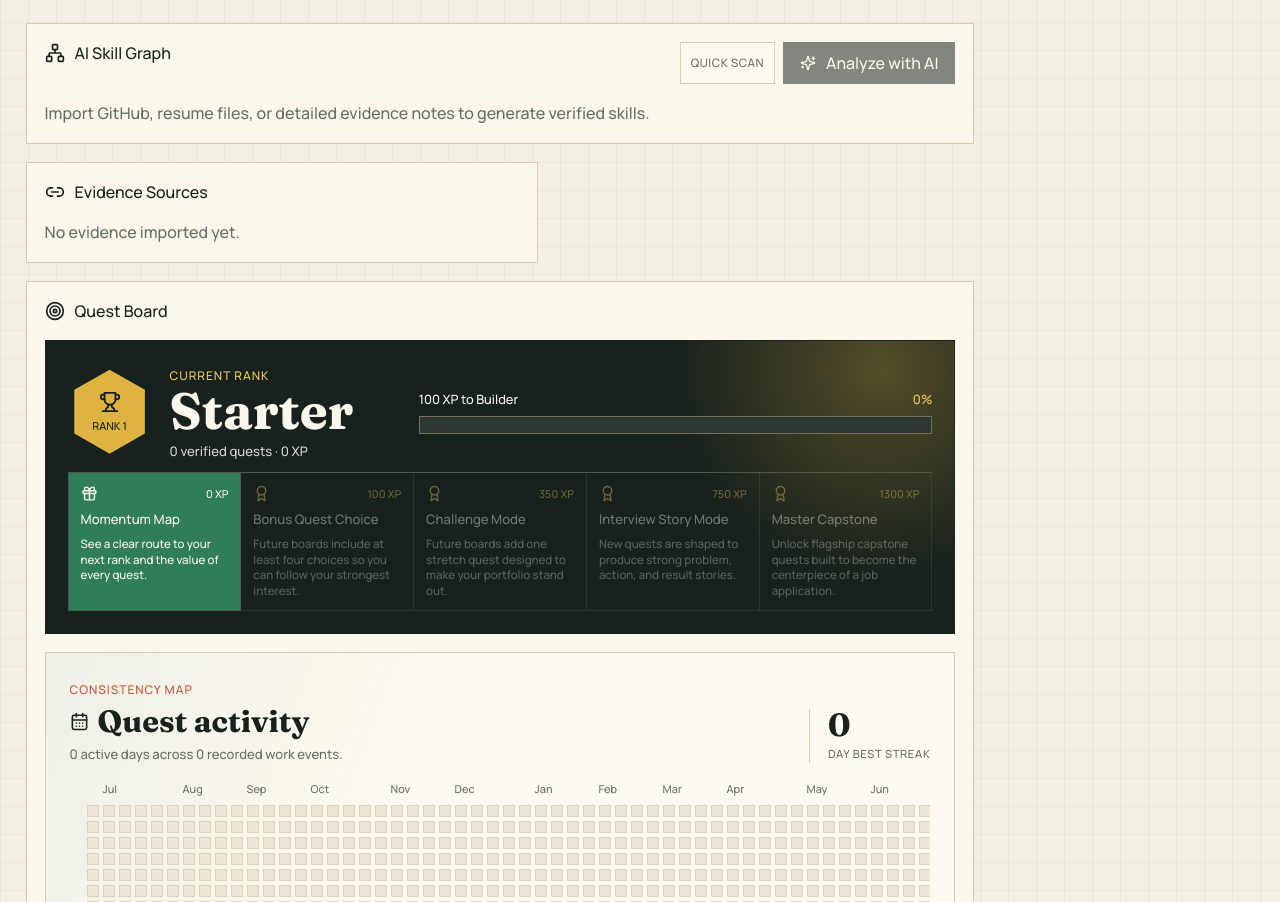
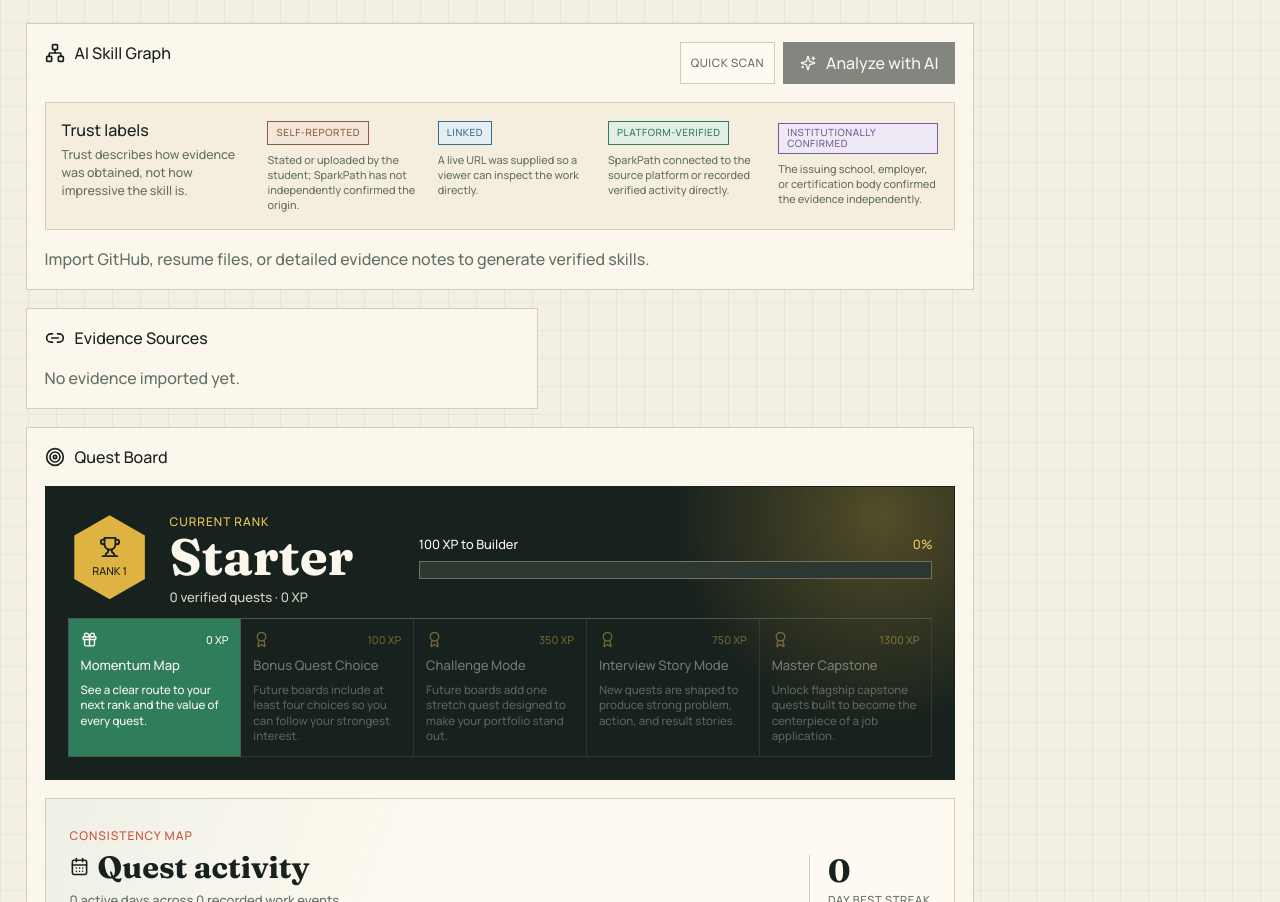
Before and after one commit to tharhtetshein/sparkpath, a React (Vite) app: page / in a window 1280 px wide. Shown: the part 1154-2056 px from the top of the page. Built offline with nearby package versions, Linux system fonts and the light colour scheme.

Commit message:
Improve6

```diff
--- a/src/App.tsx
+++ b/src/App.tsx
@@ -39,6 +39,7 @@
 import {
   analyzeStudent,
   EvidenceSource,
+  EvidenceTrustLevel,
   inferJobTargets,
   JobListing,
   JobSearchTarget,
@@ -156,6 +157,35 @@
   signature: string;
   analyzedAt: string;
 };
+
+type TrustMetadata = {
+  level: EvidenceTrustLevel;
+  label: string;
+  description: string;
+};
+
+const trustTaxonomy: TrustMetadata[] = [
+  {
+    level: "self_reported",
+    label: "Self-reported",
+    description: "Stated or uploaded by the student; SparkPath has not independently confirmed the origin.",
+  },
+  {
+    level: "linked",
+    label: "Linked",
+    description: "A live URL was supplied so a viewer can inspect the work directly.",
+  },
+  {
+    level: "platform_verified",
+    label: "Platform-verified",
+    description: "SparkPath connected to the source platform or recorded verified activity directly.",
+  },
+  {
+    level: "institutionally_confirmed",
+    label: "Institutionally confirmed",
+    description: "The issuing school, employer, or certification body confirmed the evidence independently.",
+  },
+];
 
 type ParsedSkillAnalysis = Pick<SkillAnalysisState, "skills" | "summary" | "confidenceNotes">;
 
@@ -707,6 +737,8 @@
       type: "manual",
       title: `Manual evidence ${input.sources.filter((source) => source.type === "manual").length + 1}`,
       content: manualNote.trim(),
+      trustLevel: "self_reported",
+      trustReason: "Entered directly by the student and not independently checked.",
       createdAt: new Date().toISOString(),
     });
     setManualNote("");
@@ -1313,6 +1345,8 @@
         `Practiced skills: ${practicedSkills.join(", ")}.`,
         ...completedLessons.slice(-6).map(({ lesson }) => `Lesson objective demonstrated: ${lesson.objectives.join("; ")}.`),
       ].join("\n"),
+      trustLevel: "platform_verified",
+      trustReason: "SparkPath recorded completed lessons and AI-reviewed mastery exercises on the platform.",
       createdAt: new Date().toISOString(),
     });
   }
@@ -1330,6 +1364,10 @@
         `Verification: ${detail}`,
         `Verified at: ${verifiedAt}.`,
       ].join("\n"),
+      trustLevel: project.proofMode === "github" ? "platform_verified" : "self_reported",
+      trustReason: project.proofMode === "github"
+        ? "SparkPath checked repository activity directly through GitHub."
+        : "The student uploaded picture proof; AI reviewed visible content but did not confirm its issuer or origin.",
       createdAt: verifiedAt,
     });
   }
@@ -1676,6 +1714,61 @@
   );
 }
 
+function TrustBadge({ metadata, compact = false }: { metadata: TrustMetadata; compact?: boolean }) {
+  return (
+    <span
+      className={`trust-badge trust-${metadata.level}${compact ? " compact" : ""}`}
+      title={metadata.description}
+    >
+      {metadata.label}
+    </span>
+  );
+}
+
+function trustMetadata(level: EvidenceTrustLevel, reason?: string): TrustMetadata {
+  const base = trustTaxonomy.find((tier) => tier.level === level) ?? trustTaxonomy[0];
+  return reason ? { ...base, description: reason } : base;
+}
+
+function trustForSource(source: EvidenceSource): TrustMetadata {
+  if (source.trustLevel) return trustMetadata(source.trustLevel, source.trustReason);
+  if (source.type === "github") {
+    return trustMetadata("platform_verified", "SparkPath pulled this evidence directly from GitHub.");
+  }
+  if (source.type === "course") {
+    return trustMetadata("platform_verified", "SparkPath recorded the learner's course progress and mastery activity.");
+  }
+  if (source.type === "quest" && /GitHub repository activity verified/i.test(source.content)) {
+    return trustMetadata("platform_verified", "SparkPath checked the quest's repository activity directly through GitHub.");
+  }
+  if (source.url) {
+    return trustMetadata("linked", "A live URL was supplied so viewers can inspect the evidence.");
+  }
+  return trustMetadata("self_reported", "This evidence was entered or uploaded by the student and has not been independently confirmed.");
+}
+
+function trustForSkillSignal(input: StudentInput, sourceTitle: string): TrustMetadata {
+  const source = input.sources.find((item) => item.title.toLowerCase() === sourceTitle.toLowerCase());
+  if (source) return trustForSource(source);
+  if (sourceTitle === "Profile statement and links" && input.links.trim()) {
+    return trustMetadata("linked", "This signal comes from a live portfolio or profile URL supplied by the student.");
+  }
+  return trustMetadata("self_reported", "SparkPath could not match this signal to an independently connected evidence source.");
+}
+
+function strongestSkillTrust(input: StudentInput, skill: Skill): TrustMetadata {
+  const order: Record<EvidenceTrustLevel, number> = {
+    self_reported: 0,
+    linked: 1,
+    platform_verified: 2,
+    institutionally_confirmed: 3,
+  };
+  return skill.evidence
+    .map((signal) => trustForSkillSignal(input, signal.sourceTitle))
+    .sort((left, right) => order[right.level] - order[left.level])[0]
+    ?? trustMetadata("self_reported");
+}
+
 function DashboardPage(props: {
   input: StudentInput;
   result: ReturnType<typeof analyzeStudent>;
@@ -1847,17 +1940,46 @@
           {skillAnalysisStale && (
             <p className="skill-analysis-notice">The evidence or profile changed. Refresh the AI analysis before relying on these matches.</p>
           )}
+          <div className="trust-taxonomy" aria-label="Evidence trust levels">
+            <div>
+              <strong>Trust labels</strong>
+              <p>Trust describes how evidence was obtained, not how impressive the skill is.</p>
+            </div>
+            <div className="trust-taxonomy-grid">
+              {trustTaxonomy.map((tier) => (
+                <article key={tier.level}>
+                  <TrustBadge metadata={tier} />
+                  <p>{tier.description}</p>
+                </article>
+              ))}
+            </div>
+          </div>
           {result.skills.length ? (
             <div className="skill-list">
               {result.skills.map((skill) => (
                 <article className="skill-row" key={skill.name}>
                   <div>
-                    <span>{skill.category}</span>
+                    <div className="skill-label-row">
+                      <span>{skill.category}</span>
+                      <TrustBadge metadata={strongestSkillTrust(input, skill)} />
+                    </div>
                     <strong>{skill.name}</strong>
-                    <small>
+                    <small className="legacy-skill-signal">
                       {skill.evidence[0]?.quote ?? skill.terms.join(", ")}
                       {skill.evidence[0]?.sourceTitle ? ` — ${skill.evidence[0].sourceTitle}` : ""}
                     </small>
+                    <div className="skill-signals">
+                      {skill.evidence.length ? skill.evidence.map((signal) => {
+                        const trust = trustForSkillSignal(input, signal.sourceTitle);
+                        return (
+                          <div key={`${signal.sourceTitle}-${signal.quote}`}>
+                            <TrustBadge metadata={trust} compact />
+                            <p>{signal.quote}</p>
+                            <small>{signal.sourceTitle}</small>
+                          </div>
+                        );
+                      }) : <p>{skill.terms.join(", ")}</p>}
+                    </div>
                   </div>
                   <div className="skill-meter" aria-label={`${skill.name} strength`}>
                     <i style={{ width: `${skill.score}%` }} />
@@ -1875,9 +1997,13 @@
             {input.sources.map((source) => (
               <article key={source.id}>
                 <div>
-                  <span>{source.type}</span>
+                  <div className="source-label-row">
+                    <span>{source.type}</span>
+                    <TrustBadge metadata={trustForSource(source)} />
+                  </div>
                   <h3>{source.title}</h3>
                   <p>{source.content.slice(0, 180)}{source.content.length > 180 ? "..." : ""}</p>
+                  <small className="source-trust-reason">{trustForSource(source).description}</small>
                 </div>
                 <button type="button" className="icon-button" onClick={() => onRemoveSource(source.id)} aria-label={`Remove ${source.title}`}><Trash2 size={16} /></button>
               </article>
--- a/src/lib/agent.ts
+++ b/src/lib/agent.ts
@@ -1,4 +1,5 @@
 export type EvidenceSourceType = "manual" | "file" | "github" | "opportunity" | "course" | "quest";
+export type EvidenceTrustLevel = "self_reported" | "linked" | "platform_verified" | "institutionally_confirmed";
 
 export type EvidenceSource = {
   id: string;
@@ -6,6 +7,8 @@
   title: string;
   content: string;
   url?: string;
+  trustLevel?: EvidenceTrustLevel;
+  trustReason?: string;
   createdAt: string;
 };
 
--- a/src/styles.css
+++ b/src/styles.css
@@ -518,9 +518,9 @@
 
 .skill-row {
   display: grid;
-  grid-template-columns: minmax(180px, 300px) 1fr;
+  grid-template-columns: minmax(260px, 430px) 1fr;
   gap: 16px;
-  align-items: center;
+  align-items: start;
   padding: 14px;
   background: var(--paper-2);
   border: 1px solid var(--line);
@@ -538,9 +538,124 @@
   line-height: 1.35;
 }
 
+.legacy-skill-signal {
+  display: none !important;
+}
+
+.skill-label-row,
+.source-label-row {
+  display: flex;
+  flex-wrap: wrap;
+  align-items: center;
+  justify-content: space-between;
+  gap: 8px;
+}
+
+.trust-badge {
+  width: fit-content;
+  display: inline-flex;
+  align-items: center;
+  min-height: 24px;
+  padding: 3px 8px;
+  border: 1px solid currentColor;
+  font-size: 0.62rem;
+  font-weight: 850;
+  line-height: 1.15;
+  letter-spacing: 0.055em;
+  text-transform: uppercase;
+}
+
+.trust-badge.compact {
+  min-height: 20px;
+  padding: 2px 6px;
+  font-size: 0.56rem;
+}
+
+.trust-self_reported {
+  color: #8a5d43;
+  background: #f4e6d8;
+}
+
+.trust-linked {
+  color: var(--blue);
+  background: #e4eef3;
+}
+
+.trust-platform_verified {
+  color: var(--green);
+  background: #e2eee6;
+}
+
+.trust-institutionally_confirmed {
+  color: var(--violet);
+  background: #eee9f5;
+}
+
+.trust-taxonomy {
+  display: grid;
+  grid-template-columns: minmax(170px, 0.28fr) minmax(0, 1fr);
+  gap: 18px;
+  margin-bottom: 18px;
+  padding: 16px;
+  border: 1px solid var(--line);
+  background: #f5eedf;
+}
+
+.trust-taxonomy > div:first-child > p {
+  margin-top: 5px;
+  color: var(--muted);
+  font-size: 0.78rem;
+  line-height: 1.45;
+}
+
+.trust-taxonomy-grid {
+  display: grid;
+  grid-template-columns: repeat(4, minmax(0, 1fr));
+  gap: 10px;
+}
+
+.trust-taxonomy-grid article {
+  min-width: 0;
+}
+
+.trust-taxonomy-grid p {
+  margin-top: 7px;
+  color: var(--muted);
+  font-size: 0.68rem;
+  line-height: 1.4;
+}
+
+.skill-signals {
+  display: grid;
+  gap: 8px;
+  margin-top: 11px;
+}
+
+.skill-signals > div {
+  display: grid;
+  grid-template-columns: auto minmax(0, 1fr);
+  gap: 5px 9px;
+  align-items: start;
+  padding-top: 9px;
+  border-top: 1px solid var(--line);
+}
+
+.skill-signals p {
+  color: #48534d;
+  font-size: 0.76rem;
+  line-height: 1.42;
+}
+
+.skill-signals small {
+  grid-column: 2;
+  margin: 0;
+  font-size: 0.66rem;
+}
+
 .skill-meter {
   position: relative;
   height: 22px;
+  margin-top: 26px;
   background: #e9dfcb;
   border: 1px solid var(--line);
 }
@@ -577,6 +692,14 @@
 .source-list p {
   color: var(--muted);
   line-height: 1.45;
+}
+
+.source-trust-reason {
+  display: block;
+  margin-top: 9px;
+  color: var(--muted);
+  font-size: 0.68rem;
+  line-height: 1.4;
 }
 
 .project {
@@ -2491,6 +2614,14 @@
     grid-template-columns: repeat(3, minmax(0, 1fr));
   }
 
+  .trust-taxonomy {
+    grid-template-columns: 1fr;
+  }
+
+  .trust-taxonomy-grid {
+    grid-template-columns: repeat(2, minmax(0, 1fr));
+  }
+
   h1 {
     font-size: 6rem;
   }
@@ -2599,6 +2730,10 @@
     grid-template-columns: 1fr;
   }
 
+  .trust-taxonomy-grid {
+    grid-template-columns: 1fr;
+  }
+
   .reward-ladder article {
     min-height: 0;
   }
```
Also changed, not shown: 1 other file (tests, documents, lock files or other folders).
